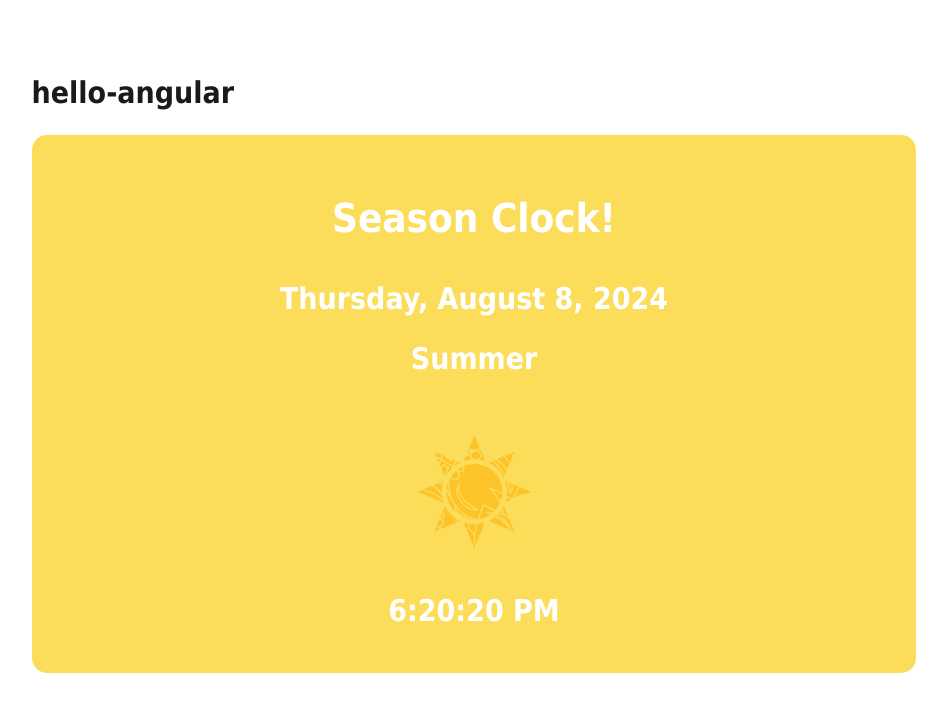
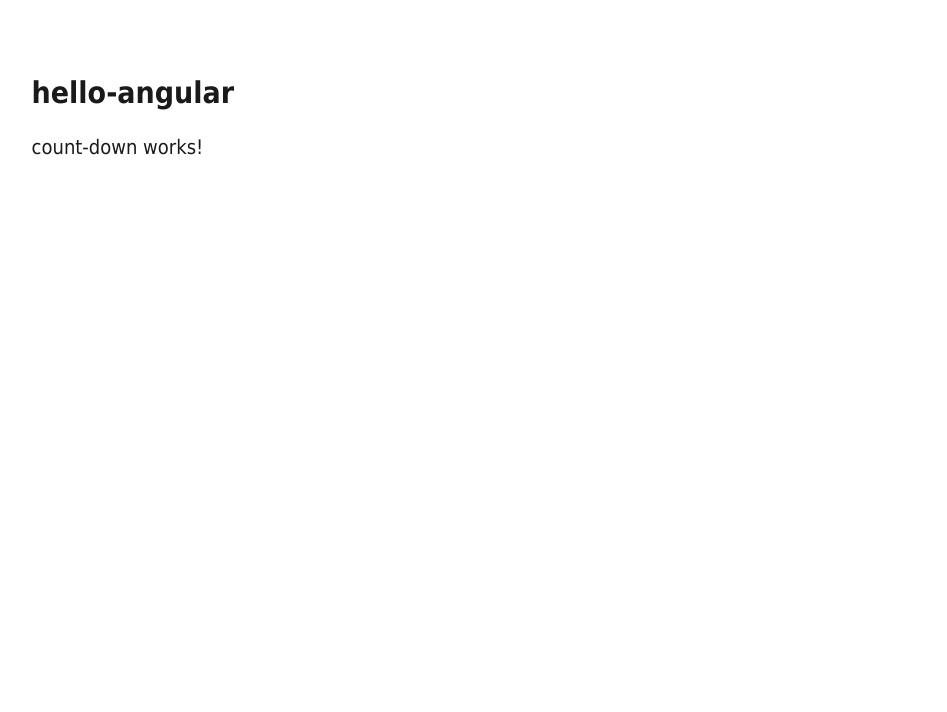
Before and after one commit to OriChaiMatan/Hello-Angular, an Angular app: page / in a window 1280 px wide. Shown: the top 712 px of the page, without its empty margins (166-1113 px from the left). Built offline with nearby package versions, Linux system fonts and the light colour scheme.

Commit message:
Added Count-Down cmp

```diff
--- a/src/app/app-root/app.component.html
+++ b/src/app/app-root/app.component.html
@@ -1,4 +1,4 @@
 <section class="main-app">
   <h1>{{title}}</h1>
-  <season-clock></season-clock>
+  <count-down></count-down>
 </section>
--- a/src/app/app.module.ts
+++ b/src/app/app.module.ts
@@ -5,12 +5,14 @@ import { AppRoutingModule } from './app-routing.module';
 import { AppComponent } from './app-root/app.component';
 import { AnimalListComponent } from './cmps/animal-list/animal-list.component';
 import { SeasonClockComponent } from './cmps/season-clock/season-clock.component';
+import { CountDownComponent } from './cmps/count-down/count-down.component';
 
 @NgModule({
   declarations: [
     AppComponent,
     AnimalListComponent,
-    SeasonClockComponent
+    SeasonClockComponent,
+    CountDownComponent
   ],
   imports: [
     BrowserModule,
--- /dev/null
+++ b/src/app/cmps/count-down/count-down.component.html
@@ -0,0 +1 @@
+<p>count-down works!</p>
```
Also changed, not shown: src/app/cmps/count-down/count-down.component.ts (added, +10 -0 lines), src/app/cmps/count-down/count-down.component.scss (added), 1 other file (tests, documents, lock files or other folders).
